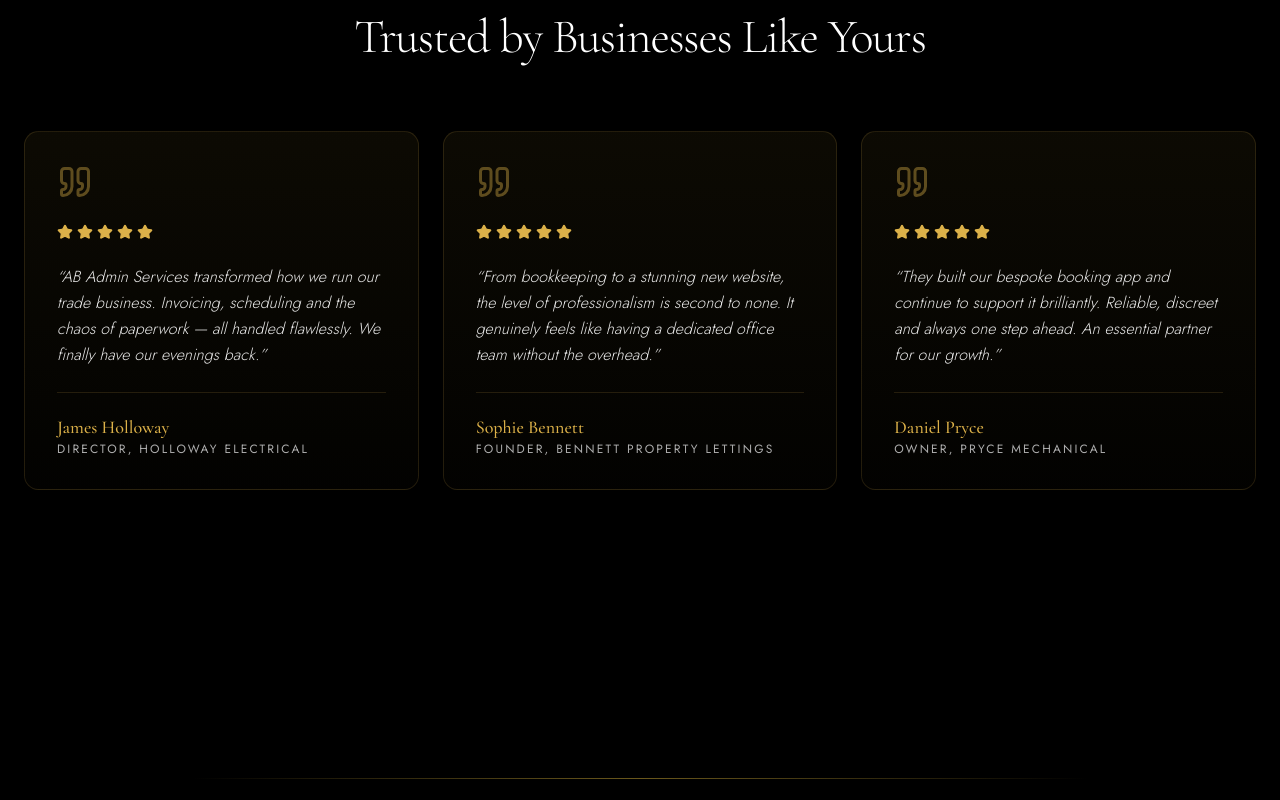
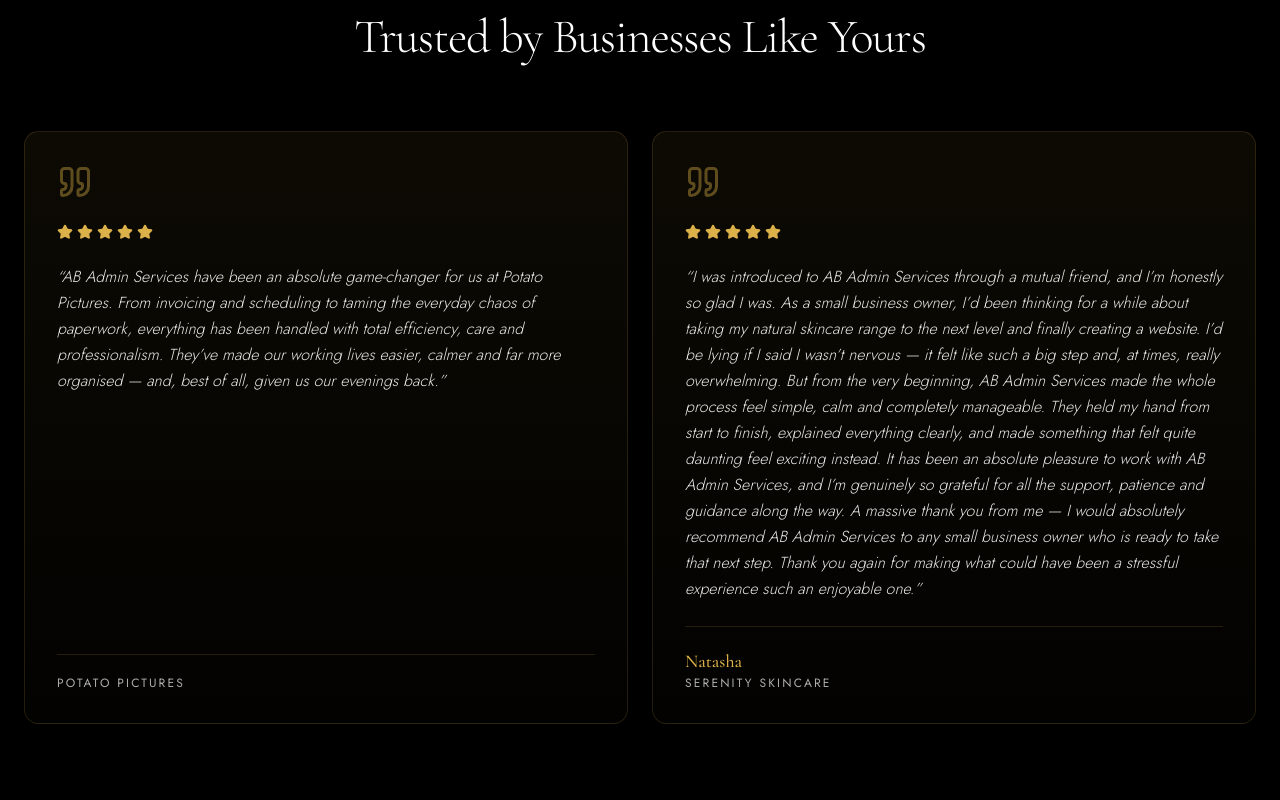
Before and after one commit to element-43/ab-admin-services-website, a Next.js app: page / in a window 1280 px wide. Shown: the part 5640-6440 px from the top of the page. Built offline with nearby package versions, Linux system fonts and the light colour scheme.

Commit message:
refactor: adds actual testimonials

```diff
--- a/components/contact.tsx
+++ b/components/contact.tsx
@@ -45,7 +45,7 @@ export function Contact() {
                   Email Us
                 </span>
                 <span className="text-base font-light text-foreground">
-                  office@abadmin.services
+                  {CONTACT_EMAIL}
                 </span>
               </span>
             </a>
--- a/components/testimonials.tsx
+++ b/components/testimonials.tsx
@@ -2,30 +2,28 @@
 
 import { motion } from 'framer-motion'
 import { Quote, Star } from 'lucide-react'
+import { useMemo,  } from 'react'
+
 import { SectionHeading } from '@/components/section-heading'
+import { TestimonialItem } from '@/lib/types';
 
-const testimonials = [
+export function Testimonials() {
+  const testimonials = useMemo<TestimonialItem[]>(() => ([
     {
+      company: 'Potato Pictures',
+      key: 'q9syq0us',
       quote:
-      'AB Admin Services transformed how we run our trade business. Invoicing, scheduling and the chaos of paperwork — all handled flawlessly. We finally have our evenings back.',
-    name: 'James Holloway',
-    role: 'Director, Holloway Electrical',
+        'AB Admin Services have been an absolute game-changer for us at Potato Pictures. From invoicing and scheduling to taming the everyday chaos of paperwork, everything has been handled with total efficiency, care and professionalism. They’ve made our working lives easier, calmer and far more organised — and, best of all, given us our evenings back.',
     },
     {
+      company: 'Serenity Skincare',
+      key: '06k9gh58',
+      name: 'Natasha',
       quote:
-      'From bookkeeping to a stunning new website, the level of professionalism is second to none. It genuinely feels like having a dedicated office team without the overhead.',
-    name: 'Sophie Bennett',
-    role: 'Founder, Bennett Property Lettings',
+        'I was introduced to AB Admin Services through a mutual friend, and I’m honestly so glad I was. As a small business owner, I’d been thinking for a while about taking my natural skincare range to the next level and finally creating a website. I’d be lying if I said I wasn’t nervous — it felt like such a big step and, at times, really overwhelming. But from the very beginning, AB Admin Services made the whole process feel simple, calm and completely manageable. They held my hand from start to finish, explained everything clearly, and made something that felt quite daunting feel exciting instead. It has been an absolute pleasure to work with AB Admin Services, and I’m genuinely so grateful for all the support, patience and guidance along the way. A massive thank you from me — I would absolutely recommend AB Admin Services to any small business owner who is ready to take that next step. Thank you again for making what could have been a stressful experience such an enjoyable one.',
     },
-  {
-    quote:
-      'They built our bespoke booking app and continue to support it brilliantly. Reliable, discreet and always one step ahead. An essential partner for our growth.',
-    name: 'Daniel Pryce',
-    role: 'Owner, Pryce Mechanical',
-  },
-]
+  ]), [])
 
-export function Testimonials() {
   return (
     <section className="relative px-6 py-28 lg:py-36">
       <div className="mx-auto max-w-7xl">
@@ -35,10 +33,10 @@ export function Testimonials() {
           className="mb-16"
         />
 
-        <div className="grid gap-6 lg:grid-cols-3">
-          {testimonials.map((t, i) => (
+        <div className={`grid gap-6 lg:grid-cols-${testimonials.length}`}>
+          {testimonials.map(({ company, key, name, quote }, i) => (
             <motion.figure
-              key={t.name}
+              key={key}
               initial={{ opacity: 0, y: 40 }}
               whileInView={{ opacity: 1, y: 0 }}
               viewport={{ once: true, margin: '-50px' }}
@@ -53,12 +51,13 @@ export function Testimonials() {
                 ))}
               </div>
               <blockquote className="text-pretty text-base font-light italic leading-relaxed text-foreground/90">
-                &ldquo;{t.quote}&rdquo;
+                &ldquo;{quote}&rdquo;
               </blockquote>
               <figcaption className="mt-auto border-t border-gold/15 pt-5">
-                <p className="font-heading text-lg font-medium text-gold">{t.name}</p>
+                {name && (<p className="font-heading text-lg font-medium text-gold">{name}</p>)}
+
                 <p className="text-xs uppercase tracking-[0.18em] text-muted-foreground">
-                  {t.role}
+                  {company}
                 </p>
               </figcaption>
             </motion.figure>
--- a/lib/constants/Contact.ts
+++ b/lib/constants/Contact.ts
@@ -1 +1 @@
-export const CONTACT_EMAIL = 'office@abadmin.services';
+export const CONTACT_EMAIL = 'office@ab-admin.services';
--- /dev/null
+++ b/lib/types/TestimonialItem.ts
@@ -0,0 +1,8 @@
+interface TestimonialItem {
+  company: string;
+  key: string;
+  name?: string;
+  quote: string;
+}
+
+export default TestimonialItem;
--- /dev/null
+++ b/lib/types/index.ts
@@ -0,0 +1 @@
+export type { default as TestimonialItem } from './TestimonialItem';
```
Lines whose indentation alone changed are shown as unchanged.
